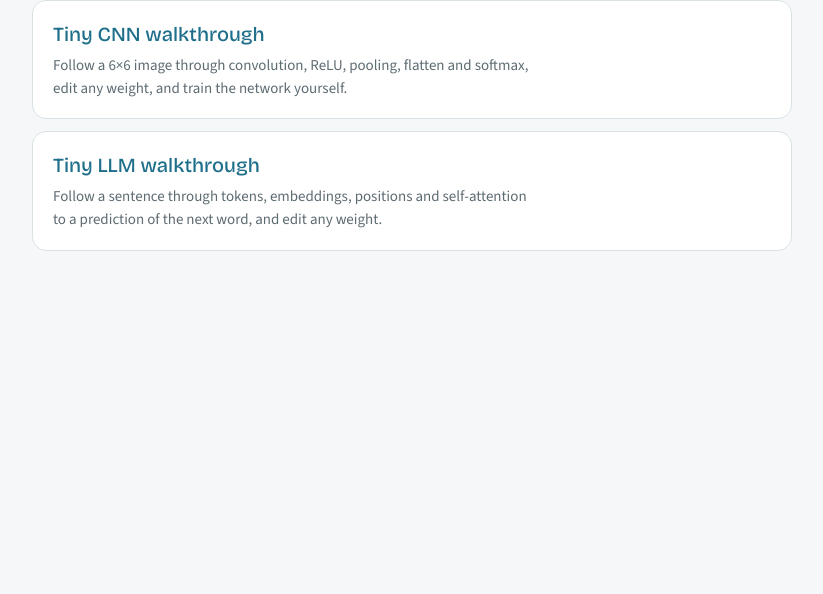
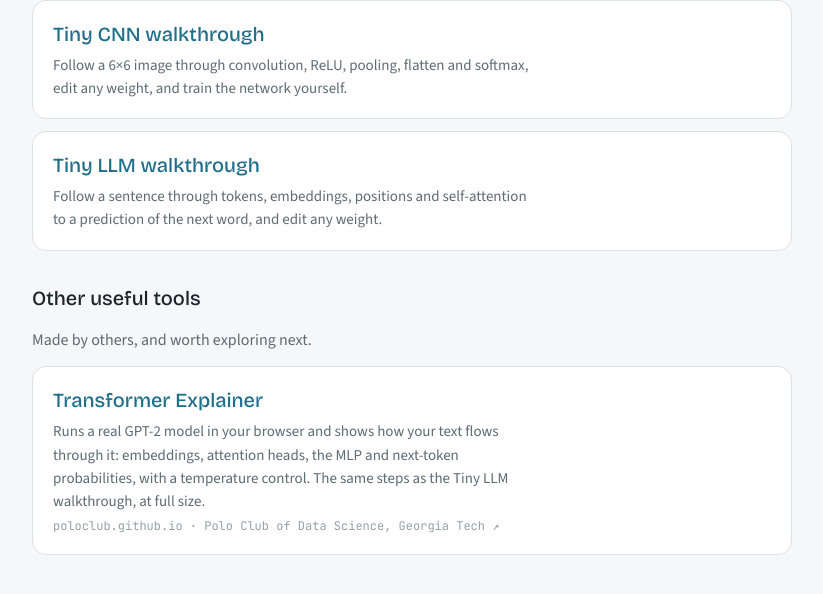
Before and after one commit to jeffrey-e/learning-tools, a plain HTML site: page ml-ai/index.html in a window 1280 px wide. Shown: the part 138-732 px from the top of the page, without its empty margins (228-1051 px from the left). Drawn offline with nearby package versions, Linux system fonts and the light colour scheme.

Commit message:
Adding external links

```diff
--- a/assets/site.css
+++ b/assets/site.css
@@ -150,5 +150,9 @@
 ul.cards{list-style:none;margin:0;padding:0;display:grid;gap:12px}
 ul.cards a{display:flex;flex-direction:column;gap:4px;background:var(--panel);border:1px solid var(--line);border-radius:14px;padding:18px 20px;text-decoration:none;color:inherit}
 ul.cards a:hover{border-color:var(--accent)}
-ul.cards h2{font-family:var(--f-display);font-weight:500;font-size:20px;margin:0;color:var(--accent)}
+ul.cards h2,ul.cards h3{font-family:var(--f-display);font-weight:500;font-size:20px;margin:0;color:var(--accent)}
 ul.cards p{font-size:15px}
+ul.cards .url{font-family:var(--f-mono);font-size:12px;color:var(--faint);overflow-wrap:anywhere}
+ul.cards .url::after{content:" ↗"}
+/* A list of links on a navigation page: plain heading, no panel around it */
+section.links{background:none;border:0;padding:0;margin-top:12px}
--- a/ml-ai/index.html
+++ b/ml-ai/index.html
@@ -17,6 +17,18 @@
     <li><a href="tiny-cnn-walkthrough/"><h2>Tiny CNN walkthrough</h2><p>Follow a 6×6 image through convolution, ReLU, pooling, flatten and softmax, edit any weight, and train the network yourself.</p></a></li>
     <li><a href="tiny-llm-walkthrough/"><h2>Tiny LLM walkthrough</h2><p>Follow a sentence through tokens, embeddings, positions and self-attention to a prediction of the next word, and edit any weight.</p></a></li>
   </ul>
+
+  <section class="links" aria-labelledby="other-tools">
+    <h2 id="other-tools">Other useful tools</h2>
+    <p>Made by others, and worth exploring next.</p>
+    <ul class="cards">
+      <li><a href="https://poloclub.github.io/transformer-explainer/" rel="noopener">
+        <h3>Transformer Explainer</h3>
+        <p>Runs a real GPT-2 model in your browser and shows how your text flows through it: embeddings, attention heads, the MLP and next-token probabilities, with a temperature control. The same steps as the Tiny LLM walkthrough, at full size.</p>
+        <span class="url">poloclub.github.io · Polo Club of Data Science, Georgia Tech</span>
+      </a></li>
+    </ul>
+  </section>
 </main>
 </body>
 </html>
```
Also changed, not shown: CLAUDE.md (+2 -0 lines).
